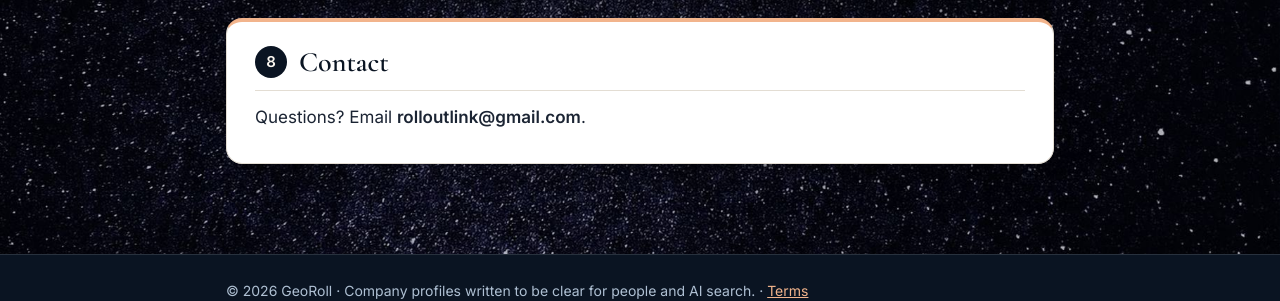
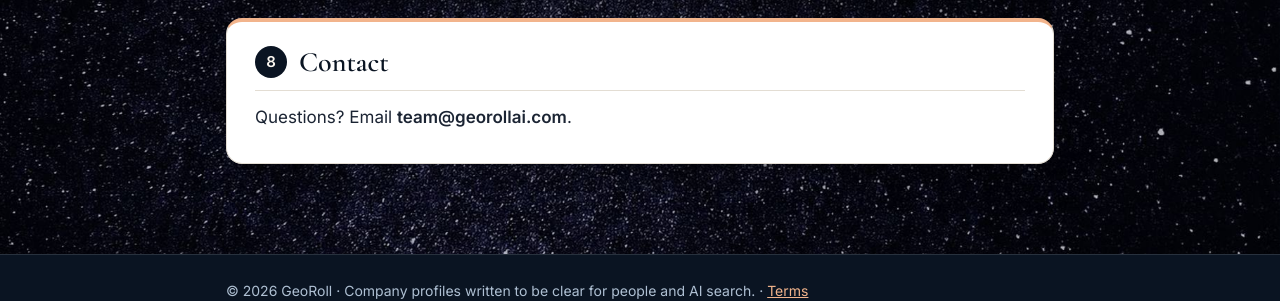
Before and after one commit to GeoRoll/geo-portal, a Jekyll site: the page built from terms.md, in a window 1280 px wide and 900 px high, scrolled down 1939 px. Shown: the part 574-875 px from the top of the window. Built offline with Jekyll 4.4.1, drawn with Linux system fonts in a browser that asks for light colours.

Commit message:
Site: update terms.md

```diff
--- a/terms.md
+++ b/terms.md
@@ -88,6 +88,6 @@ We may update these terms. We'll email active clients before any important chang
 
 ## Contact
 
-Questions? Email **rolloutlink@gmail.com**.
+Questions? Email **team@georollai.com**.
 
 </section>
```
